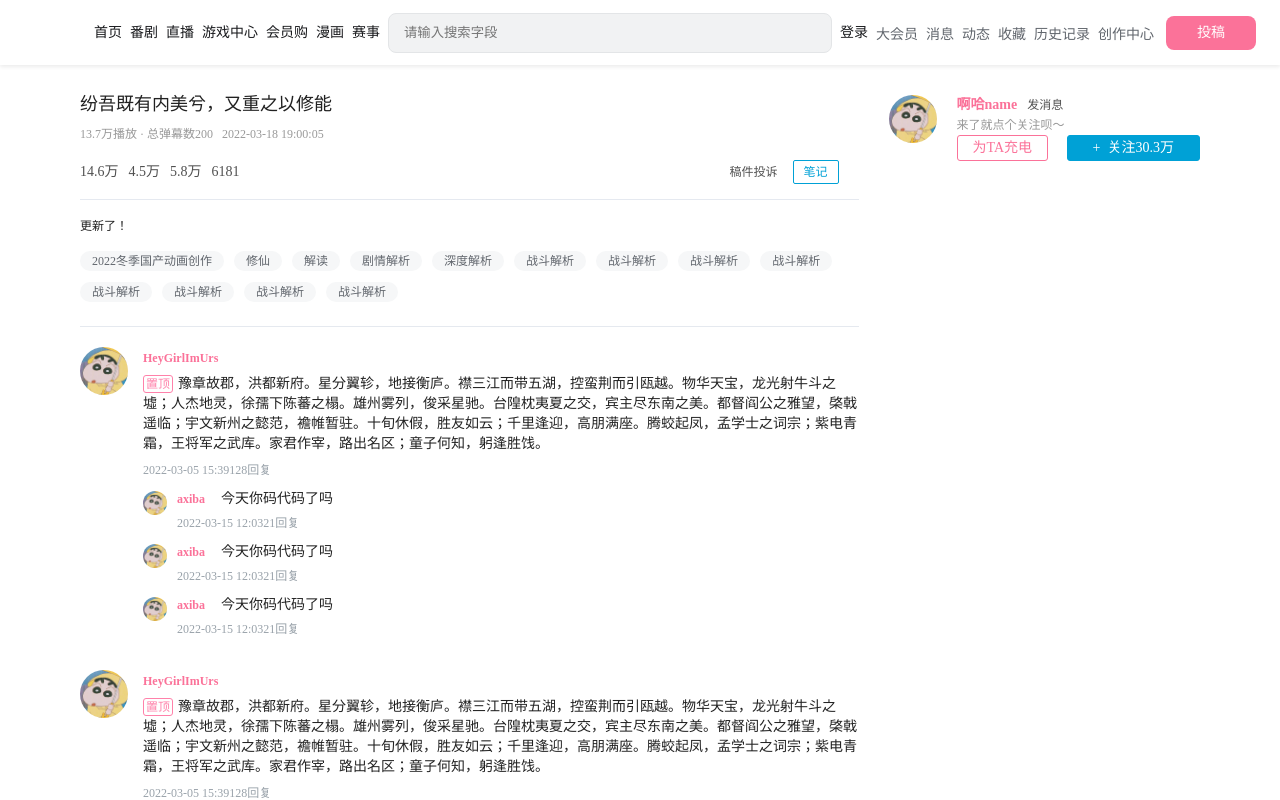
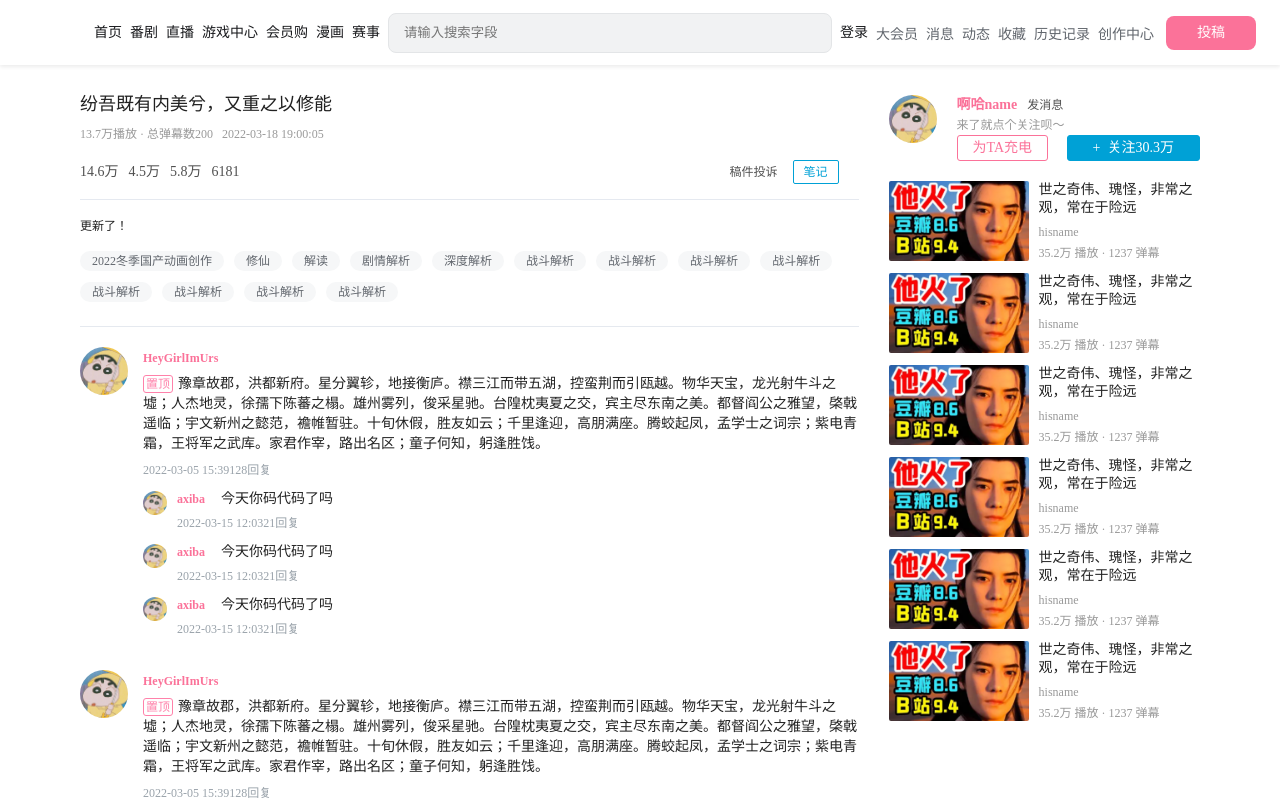
Before and after one commit to LittleLittleLi97/bilibili-vue, a Vue app: page /#/video in a window 1280 px wide. Shown: the top 800 px of the page. Built offline with nearby package versions, Linux system fonts and the light colour scheme; a small style sheet from the web is missing.

Commit message:
update VideoCardRow

```diff
--- /dev/null
+++ b/src/components/VideoCard/VideoCardRow.vue
@@ -0,0 +1,65 @@
+<template>
+    <div class="video-card-row">
+        <div class="video-image"><img src="./images/videoimage2.png" alt=""></div>
+        <div class="video-info">
+            <div class="info-title">世之奇伟、瑰怪，非常之观，常在于险远</div>
+            <div class="info-name">hisname</div>
+            <div class="info-popular">35.2万 播放 · 1237 弹幕</div>
+        </div>
+    </div>
+</template>
+
+<script>
+export default {
+    // 放在video页面的横向卡片
+    name:'VideoCardRow',
+    setup(props) {
+
+    }
+}
+</script>
+
+<style scoped lang="less">
+.video-card-row {
+    display: flex;
+    justify-content: space-between;
+
+    .video-image {
+        width: 140px;
+        height: 80px;
+
+        img {
+            width: 100%;
+            height: 100%;
+
+            border-radius: 2px;
+        }
+    }
+    .video-info {
+        display: flex;
+        flex-direction: column;
+        justify-content: space-between;
+
+        flex: 1;
+
+        margin-left: 10px;
+
+        .info-title {
+            font-size: 14px;
+            color: #222222;
+            font-weight: 500;
+            line-height: 18px;
+        }
+        .info-name {
+            font-size: 12px;
+            color: #999999;
+        }
+        .info-popular {
+            font-size: 12px;
+            color: #999999;
+
+            margin-bottom: 2px;
+        }
+    }
+}
+</style>
--- a/src/components/VideoPage/index.vue
+++ b/src/components/VideoPage/index.vue
@@ -72,6 +72,14 @@
                     </div>
                 </div>
             </div>
+            <div class="recommend-list">
+                <VideoCardRow/>
+                <VideoCardRow/>
+                <VideoCardRow/>
+                <VideoCardRow/>
+                <VideoCardRow/>
+                <VideoCardRow/>
+            </div>
         </div>
     </div>
 </template>
@@ -80,12 +88,14 @@
 import MiniHeader from '../TotalHeader/MiniHeader.vue'
 import Comment from './Comment.vue'
 import Reply from './Reply.vue'
+import VideoCardRow from '../VideoCard/VideoCardRow.vue'
 export default {
     name:'VideoPage',
     components: {
         MiniHeader,
         Comment,
         Reply,
+        VideoCardRow,
     }
 }
 </script>
@@ -301,6 +311,12 @@
                     }
                 }
             }
+            .recommend-list {
+                display: grid;
+                grid-gap: 12px;
+
+                margin-top: 20px;
+            }
         }
     }
 </style>
```
Also changed, not shown: src/components/VideoCard/images/videoimage2.png (added).
